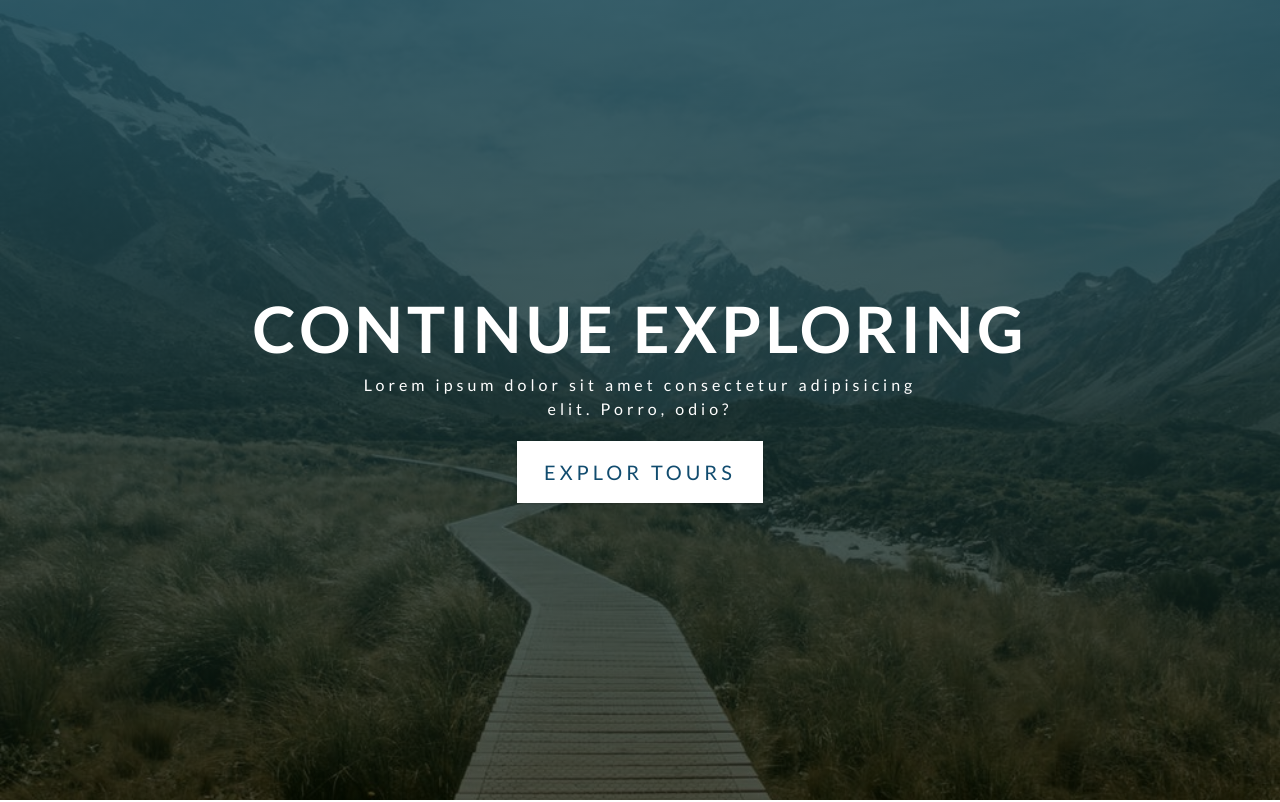
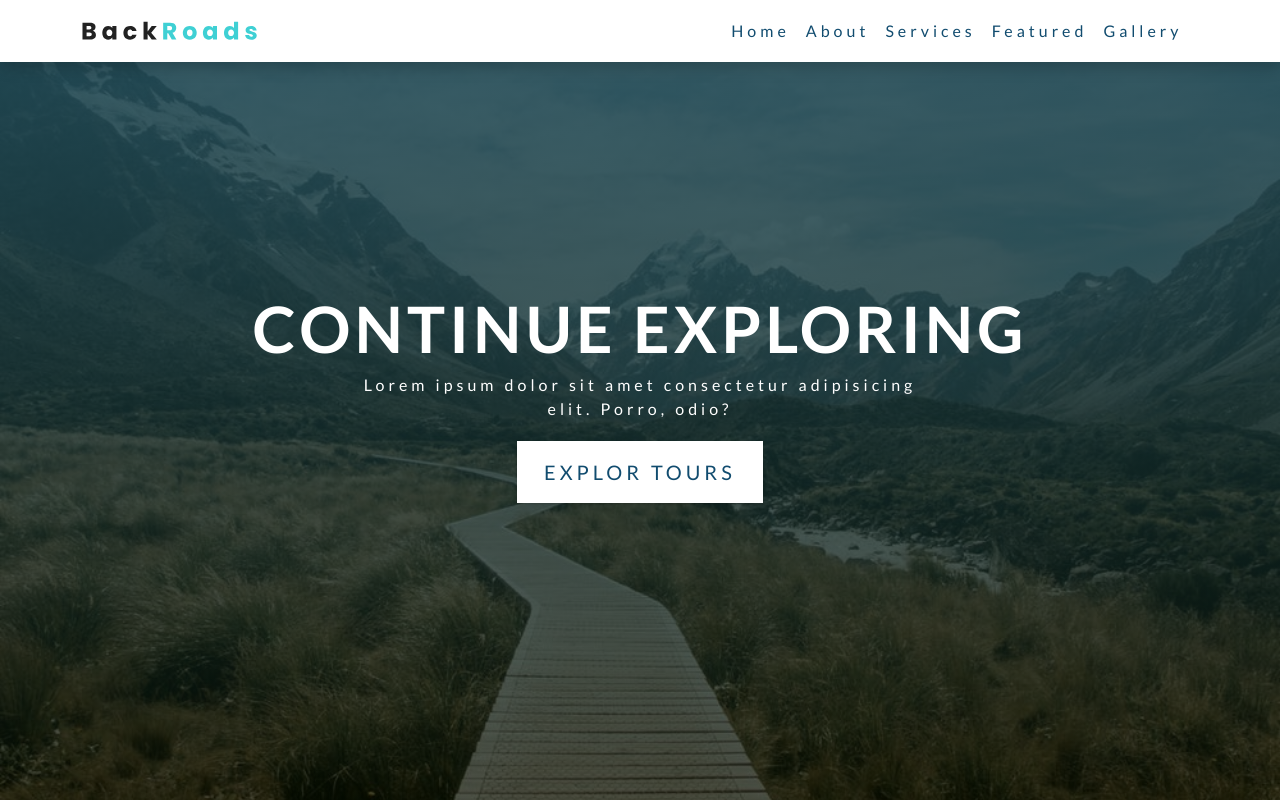
Before and after one commit to pvyas033/krishna-tour, a plain HTML site: page index.html in a window 1280 px wide. Shown: the top 802 px of the page. Drawn offline with Linux system fonts and the light colour scheme.

Commit message:
added nav-bar the bad boy

```diff
--- a/css/styles.css
+++ b/css/styles.css
@@ -72,14 +72,11 @@ ul {
 a {
   text-decoration: none;
 }
-img {
+
+img:not(.nav-logo) {
   width: 100%;
   display: block;
 }
-/* img:not(.nav-logo) {
-  width: 100%;
-  display: block;
-} */
 
 h1,
 h2,
@@ -184,6 +181,104 @@ p {
 Navbar
 ===============
 */
+
+.navbar {
+  position: fixed;
+  top: 0;
+  left: 0;
+  width: 100%;
+  background: var(--clr-white);
+  box-shadow: var(--dark-shadow);
+  z-index: 2;
+}
+
+.nav-center {
+  width: 100%;
+  max-width: 1117px;
+  margin: 0 auto;
+}
+
+.nav-header {
+  display: flex;
+  justify-content: space-between;
+  align-items: center;
+  padding: 1rem 2rem;
+}
+
+.nav-toggle {
+  background: transparent;
+  border: transparent;
+  font-size: 1.5rem;
+  color: var(--clr-primary-1);
+  cursor: pointer;
+  transition: var(--transition);
+}
+
+.nav-toggle:hover {
+  transform: scale(1.2);
+}
+
+.nav-link {
+  display: block;
+  padding: 1rem 2rem;
+  text-transform: capitalize;
+  letter-spacing: var(--spacing);
+  transition: var(--transition);
+  color: var(--clr-primary-1);
+  font-size: 1rem;
+}
+
+.nav-link:hover {
+  cursor: pointer;
+  color: var(--clr-white);
+  background: var(--clr-primary-5);
+  padding-left: 3rem;
+}
+
+/* 280px */
+.nav-links {
+  height: 0;
+  overflow: hidden;
+  transform: var(--transition);
+}
+
+.show-links {
+  height: 280px;
+}
+
+@media screen and (min-width: 992px) {
+  .navbar {
+    padding: 1rem 2rem;
+  }
+  .nav-toggle {
+    display: none;
+  }
+  .nav-center {
+    display: flex;
+    justify-content: space-between;
+    align-items: center;
+    /* optional */
+    flex-wrap: wrap;
+  }
+  .nav-links {
+    height: auto;
+    display: flex;
+  }
+  .nav-header {
+    padding: 0 0;
+  }
+  .nav-link {
+    padding: 0 0;
+    margin-right: 1rem;
+    color: var(--clr-primary-1);
+  }
+  .nav-link:hover {
+    padding: 0;
+    color: var(--clr-primary-5);
+    background: transparent;
+  }
+}
+
 /*
 ===============
 Hero
@@ -602,9 +697,13 @@ Footer
 
 .owner-name:hover {
   color: rgb(253, 253, 253);
-  font-size: 1rem;
+  transform: scale(1.2);
 }
 
 .go-to-top {
   color: white;
 }
+
+.go-to-top:hover {
+  transform: scale(1.5);
+}
--- a/index.html
+++ b/index.html
@@ -17,8 +17,37 @@
   </head>
   <body>
     <!-- header  -->
-    <header id="header">
+    <header id="home">
       <!-- nav bar begin -->
+      <nav class="navbar">
+        <div class="nav-center">
+          <!-- nav header begin -->
+          <div class="nav-header">
+            <img src="./images/logo.svg" class="nav-logo" alt=""/>
+            <button type="button" class="nav-toggle" id="nav-toggle">
+              <i class="fas fa-bars"></i>
+            </button>
+          </div>
+          <!-- nav header end -->
+          <ul class="nav-links" id="nav-links">
+            <li>
+              <a href="#home" class="nav-link scroll-link">Home</a>
+            </li>
+            <li>
+              <a href="#about" class="nav-link scroll-link">about</a>
+            </li>
+            <li>
+              <a href="#services" class="nav-link scroll-link">services</a>
+            </li>
+            <li>
+              <a href="#featured" class="nav-link scroll-link">featured</a>
+            </li>
+            <li>
+              <a href="#gallery" class="nav-link scroll-link">gallery</a>
+            </li>
+          </ul>
+        </div>
+      </nav>
       <!-- nav bar end -->
       <div class="hero">
         <div class="hero-banner">
@@ -333,7 +362,7 @@
         copyright &copy; Krishna Tour & Travels <span id="date"></span> All rights reserved <br/>
         Designed By <a href="https://www.linkedin.com/in/pankaj033/ " class="owner-name">pankajVyas</a>
       </p>
-      <a href="#header" class="go-to-top">
+      <a href="#home" class="go-to-top">
         <i class="fas fa-arrow-up"></i>
       </a>
     </footer>
```
